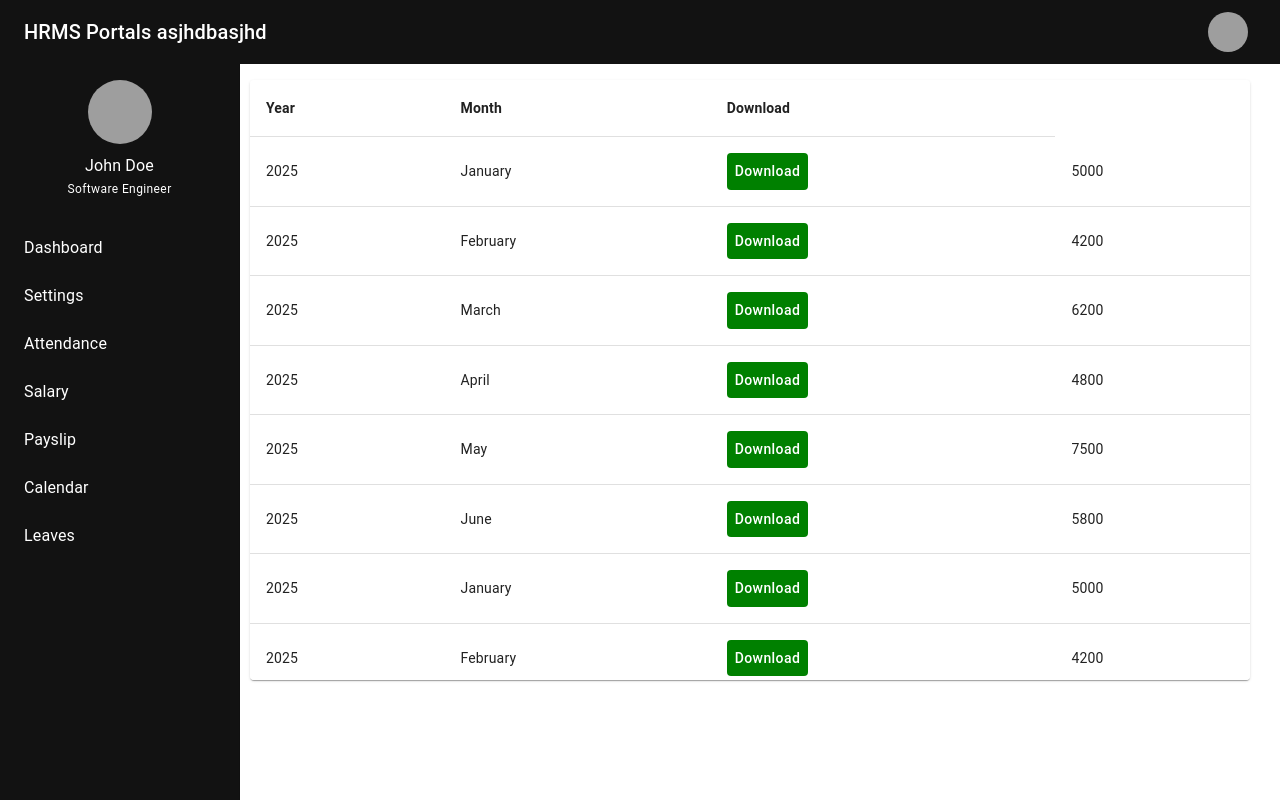
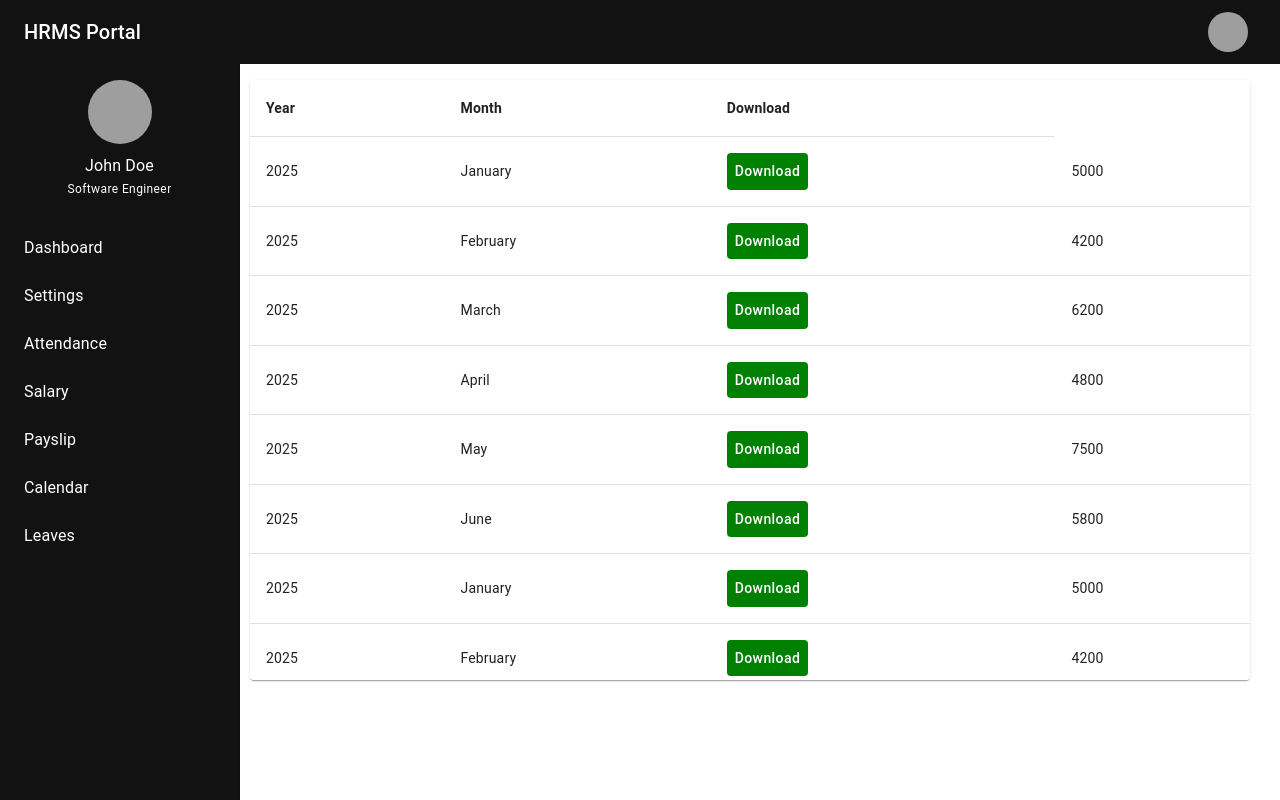
Before and after one commit to Rio2927/HRMS, a React app in the folder frontend/: page /payslip in a window 1280 px wide. Built offline with nearby package versions, Linux system fonts and the light colour scheme; no server answers; grey boxes are pictures that could not be loaded; the HTML template or start-up script is replaced by a standard one.

Commit message:
testing pl

```diff
--- a/frontend/src/navbar.jsx
+++ b/frontend/src/navbar.jsx
@@ -57,7 +57,7 @@ function Navbar() {
                 </IconButton> */}
 
         <Typography variant="h6" noWrap sx={{ flexGrow: 1 }}>
-          HRMS Portals asjhdbasjhd                                                                 {/* Idhar kiya hai pipeline test change */}
+          HRMS Portal                                                                 {/* Idhar kiya hai pipeline test change */}
         </Typography>
 
         <Box>
```
